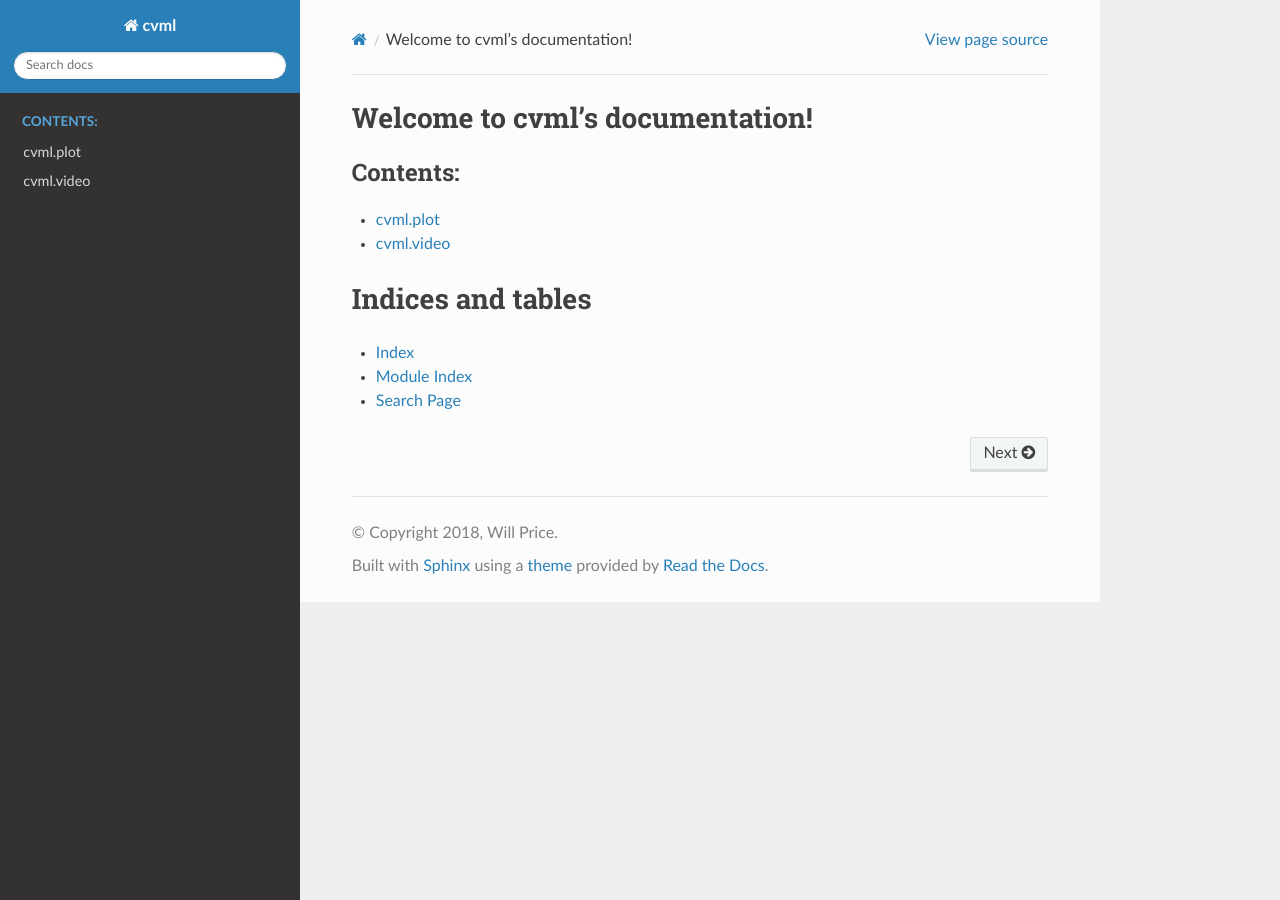
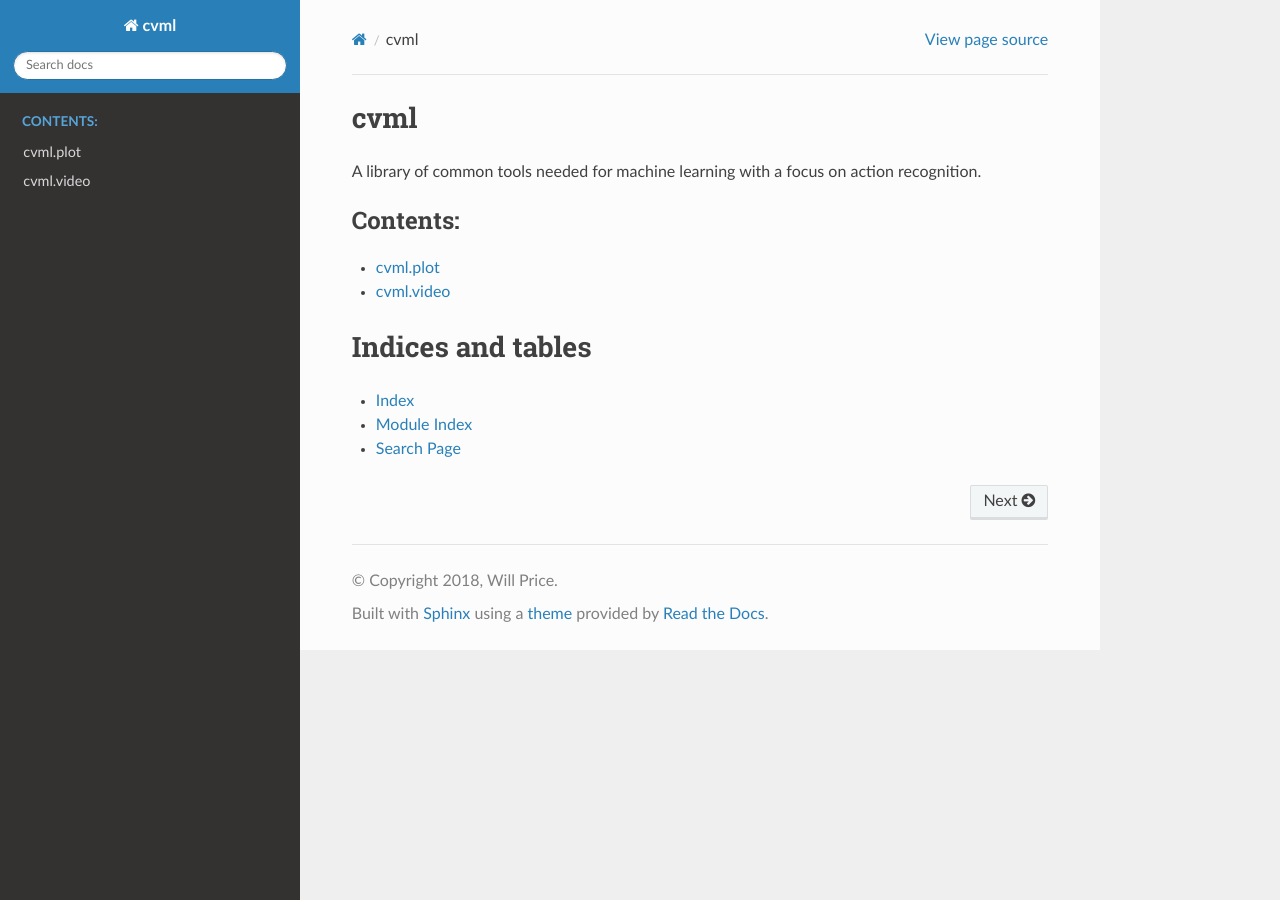
Before and after one commit to willprice/cvml, a Sphinx documentation site: the page built from docs/source/index.rst, in a window 1280 px wide. Built offline with Sphinx 7.4.7 and the Read the Docs theme 2.0.0, drawn with Linux system fonts in a browser that asks for light colours.

Commit message:
Add docs landing description

```diff
--- a/docs/source/index.rst
+++ b/docs/source/index.rst
@@ -3,8 +3,11 @@
    You can adapt this file completely to your liking, but it should at least
    contain the root `toctree` directive.
 
-Welcome to cvml's documentation!
-=================================
+cvml
+====
+
+A library of common tools needed for machine learning with a focus on
+action recognition.
 
 .. toctree::
    :maxdepth: 2
```
